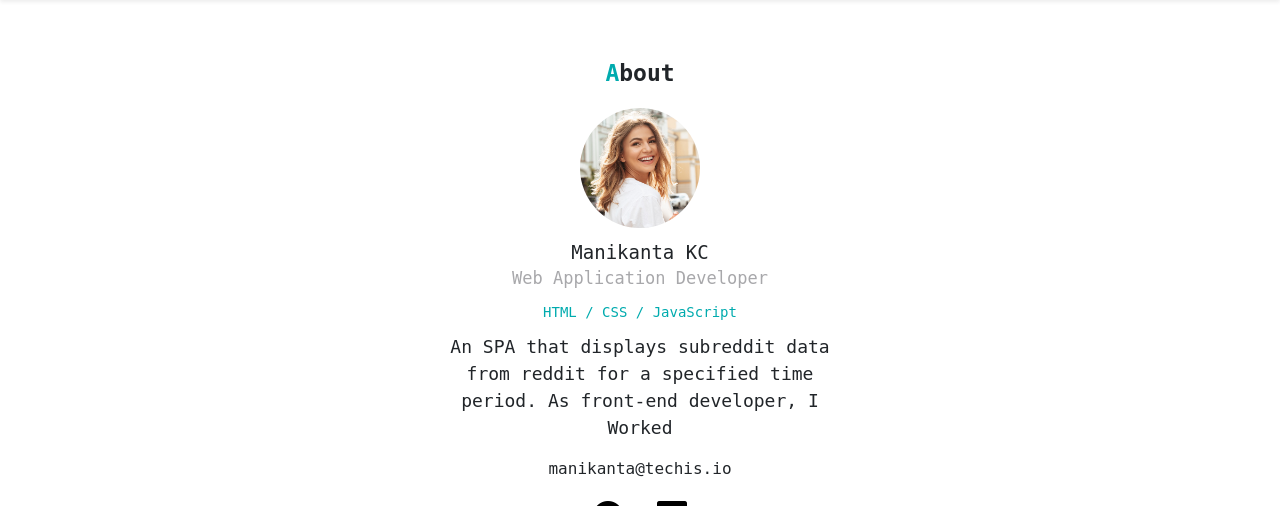
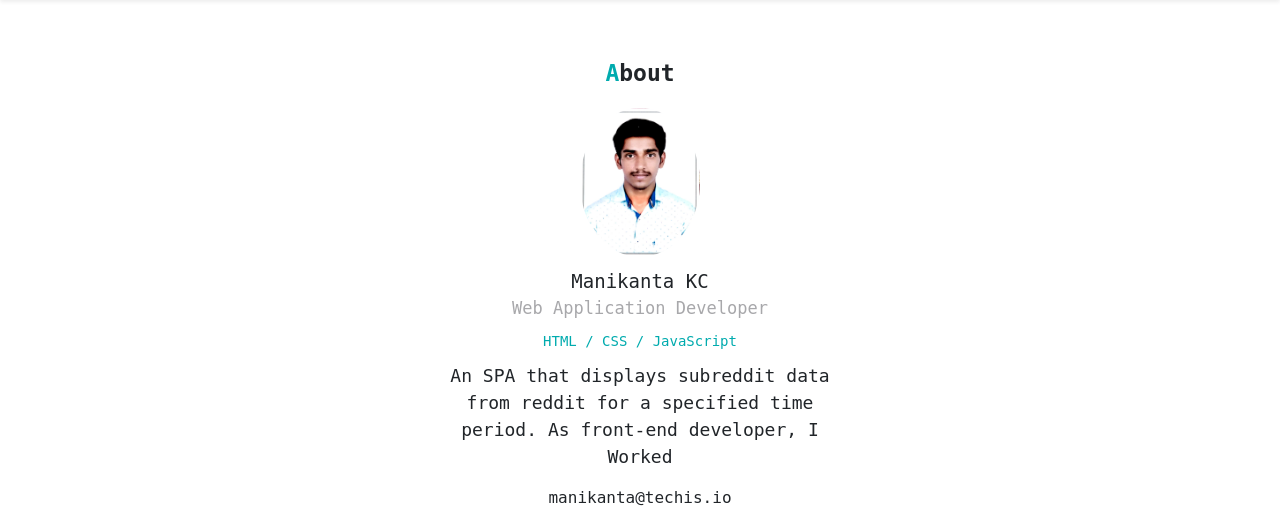
Before and after one commit to Manikantatechis/portfolio-Manikanta, a PHP site: page / in a window 1280 px wide. Shown: the part 64-570 px from the top of the page. Run offline with PHP 8.4, Linux system fonts and the light colour scheme; some libraries are stand-ins or nearby versions.

Commit message:
portfolio completed

```diff
--- a/index.html
+++ b/index.html
@@ -35,7 +35,7 @@
               <a class="nav-link font-black" href="#about">About</a>
             </li>
             <li class="nav-item">
-              <a class="nav-link font-black" href="#projects">Projects</a>
+              <a class="nav-link font-black" href="#project">Projects</a>
             </li>
           </ul>
         </div>
@@ -44,7 +44,7 @@
 
     <div id="about">
       <h2><span class="font-primary">A</span>bout</h2>
-      <img class="pic" src="img/sample-woman.jpg"/>
+      <img class="pic" src="img/photo.jpg"/>
       <div class="name">Manikanta KC</div>
       <div class="vocation">Web Application Developer</div>
       <div class="skills">HTML / CSS / JavaScript</div>
--- a/style.css
+++ b/style.css
@@ -29,7 +29,7 @@ a .font-black{
 
 .pic{
     border-radius: 50%;
-    width: 120px;
+    width:  120px;
     margin-bottom: 10px;
 }
 
```
